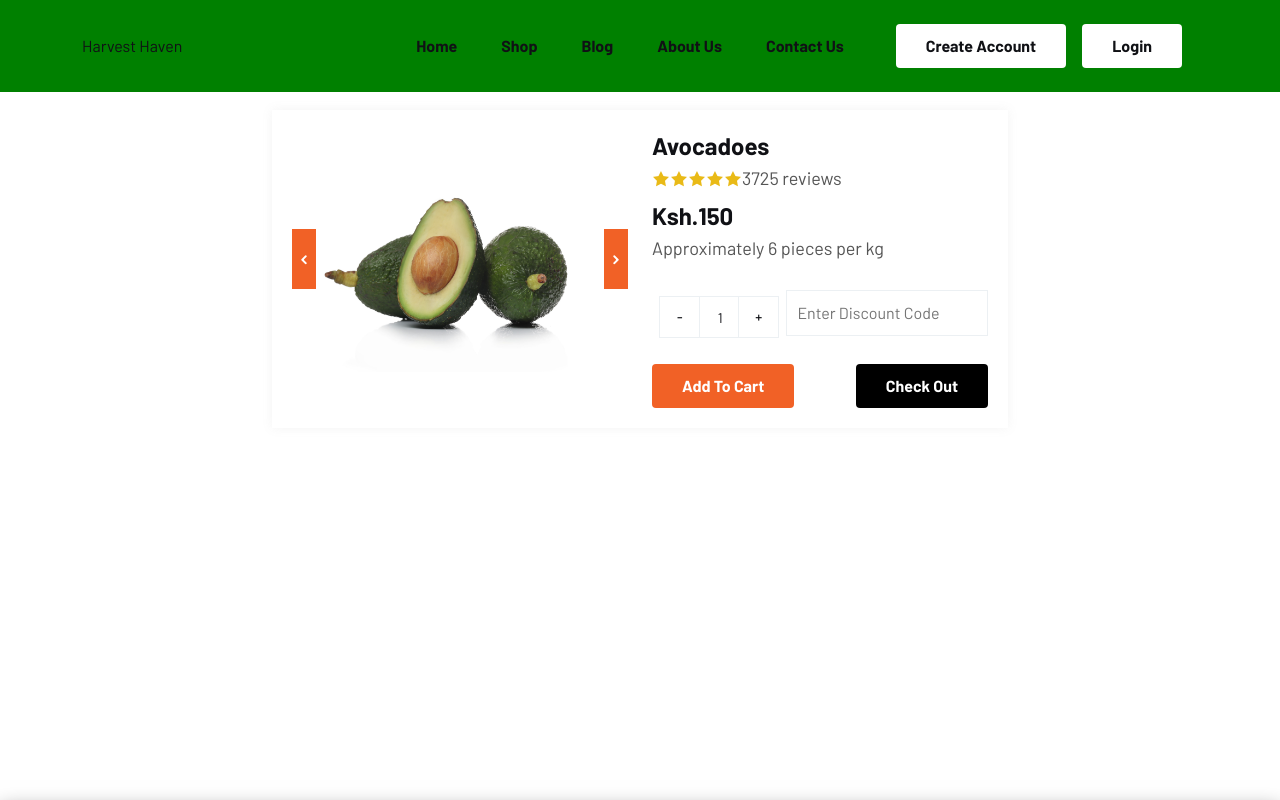
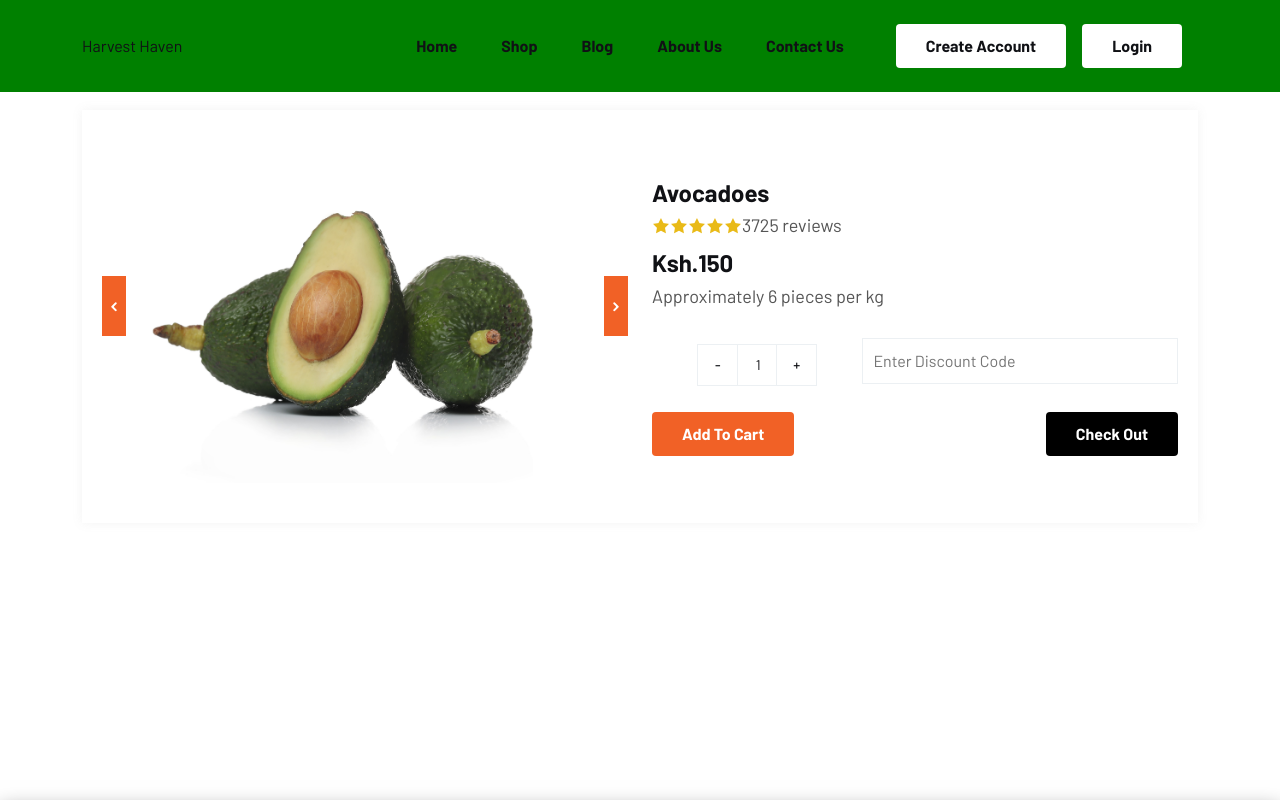
Before and after one commit to Abdulshakur24/grocery-store-SE, a React (Vite) app in the folder frontend/: page /fruits/124e13b9-2d54-4b2f-a74d-a77b362d6ead in a window 1280 px wide. Shown: the top 800 px of the page. Built offline with nearby package versions, Linux system fonts and the light colour scheme.

Commit message:
Update SingleProduct.jsx

```diff
--- a/frontend/src/fruits/SingleProduct.jsx
+++ b/frontend/src/fruits/SingleProduct.jsx
@@ -44,8 +44,8 @@ const SingleProduct = () => {
     <div>
       <div className="shop-single padding-tb aside-bg">
         <div className="container">
-          <div className="row justify-content-center">
-            <div className="col-lg-8 col-12">
+          <div className="row align-items-center">
+            <div className="col-12">
               <article>
                 <div className="product-details">
                   <div className="row align-items-center">
```
